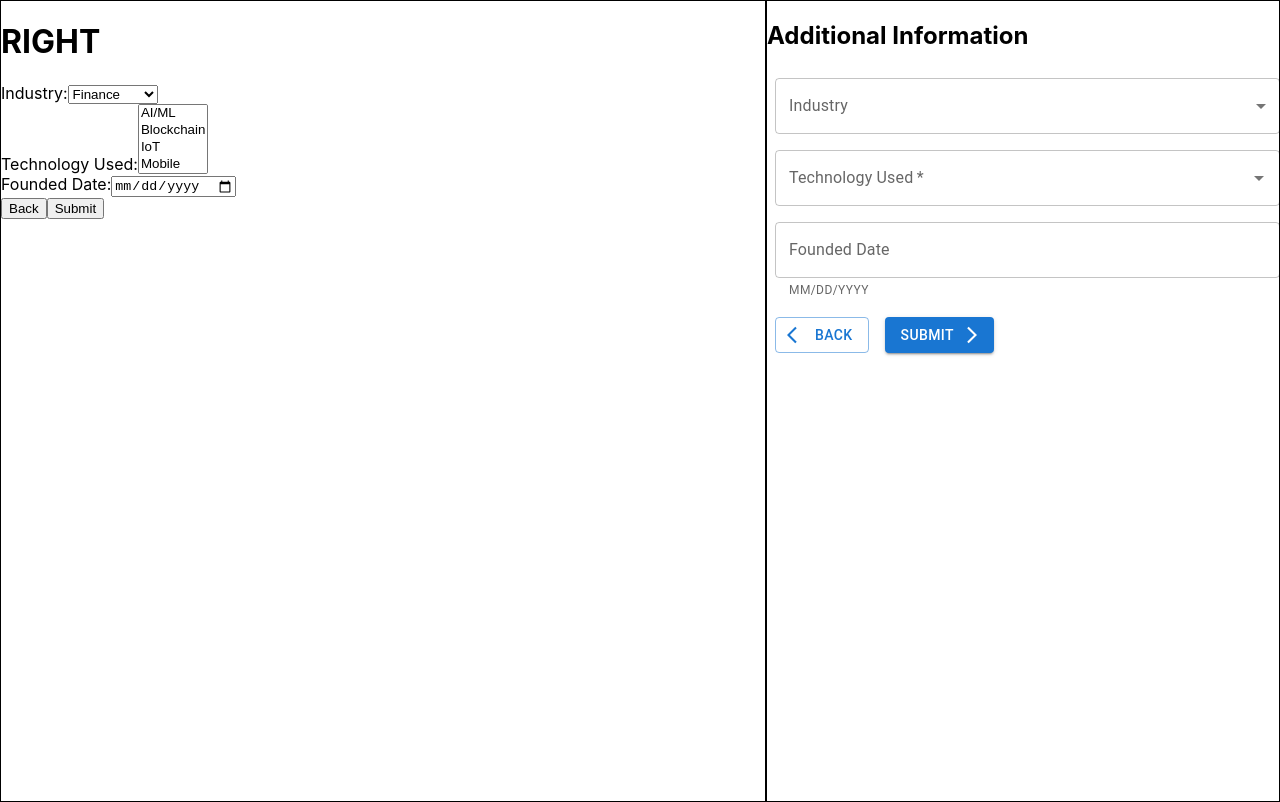
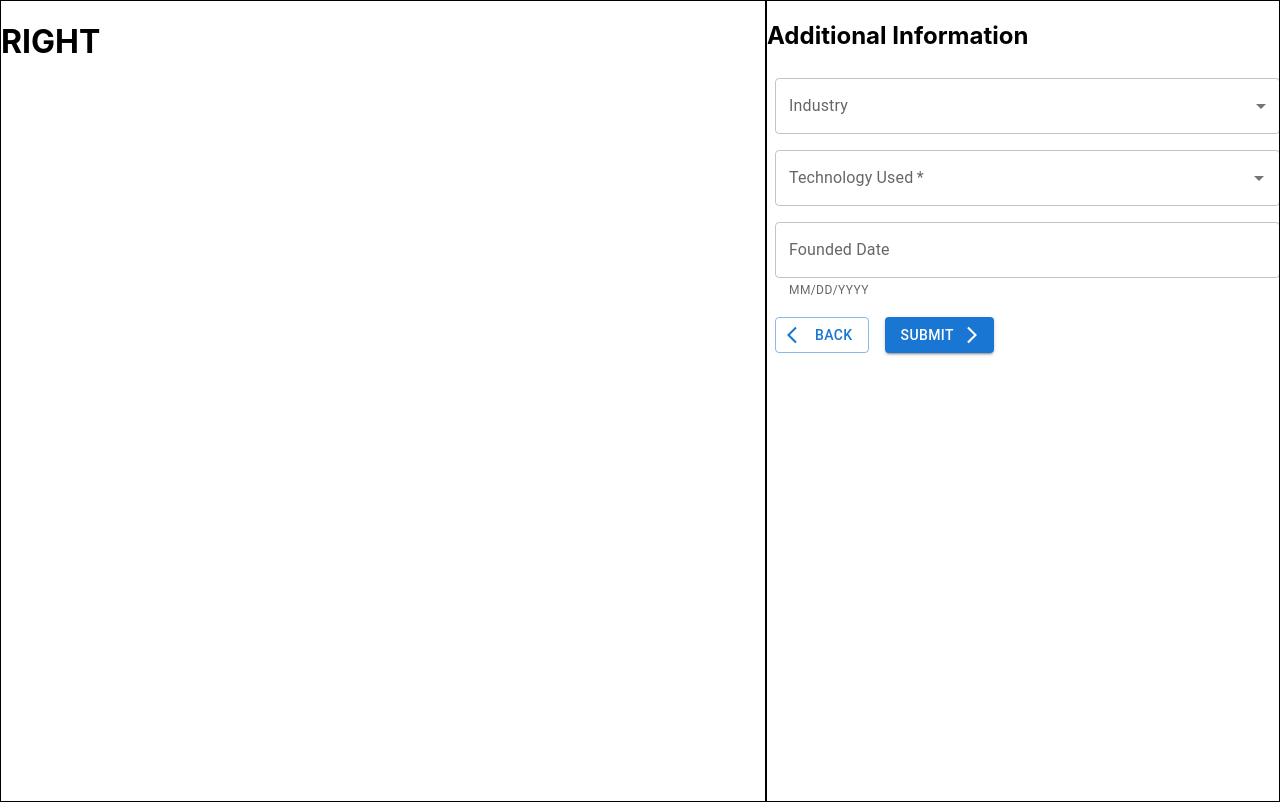
Before and after one commit to ufombam/vidare-vester-ai, a React (Create React App) app: page / in a window 1280 px wide. Both pictures are taken after a click on the button "NEXT". Built offline with nearby package versions, Linux system fonts and the light colour scheme.

Commit message:
tidying up form2 functionalities

```diff
--- a/src/App.tsx
+++ b/src/App.tsx
@@ -1,5 +1,5 @@
 import React, { useState } from 'react';
-import { FormData } from './components/interfaces/interface';
+import { FormData, CountryType } from './components/interfaces/interface';
 import Form1 from './components/form1/Form1';
 import Form2 from './components/form2/Form2';
 
@@ -8,7 +8,7 @@ const StartupForm: React.FC = () => {
   const [formData, setFormData] = useState<FormData>({
     name: '',
     website: '',
-    location: '',
+    location: "",
     industry: '',
     technology: [],
     foundedDate: '',
@@ -17,12 +17,15 @@ const StartupForm: React.FC = () => {
   const handleChange = (e: React.ChangeEvent<HTMLInputElement> | React.ChangeEvent<HTMLSelectElement>) => {
     const { name, value } = e.target;
     setFormData({ ...formData, [name]: value });
-    console.log("I am changing");
   };
-  // const handleNextPage = (e: React.ChangeEvent<HTMLSelectElement>) => {
-  //   const { name, value } = e.target;
-  //   console.log(name, value)
-  // }
+
+  const handleLocation = (countryData: CountryType): void => {
+    setFormData({...formData, location: countryData.label})
+  }
+
+  const handleTech = (event: React.ChangeEvent<{}>, newValue: string[]): void => {
+    setFormData({...formData, technology: newValue})
+  }
 
   const handleTechnologyChange = (e: React.ChangeEvent<HTMLSelectElement>) => {
     const options = e.target.options;
@@ -51,9 +54,10 @@ const StartupForm: React.FC = () => {
   return (
     <div>
       {page === 1 ? (
-        <Form1 onNext={handleNext} onChange={handleChange} formData={formData} />
+        <Form1 onNext={handleNext} onChange={handleChange} formData={formData} locationData={handleLocation}  />
       ) : (
         <Form2
+          onTechChange={handleTech}
           onBack={handleBack}
           onSubmit={handleSubmit}
           onChange={handleChange}
--- a/src/components/form1/Form1.tsx
+++ b/src/components/form1/Form1.tsx
@@ -3,20 +3,16 @@ import { FormData } from '../../components/interfaces/interface';
 import './Form1.css';
 import { TextField, Autocomplete, Button, Box } from '@mui/material';
 import { ArrowForwardIos } from '@mui/icons-material';
+import { CountryType } from '../../components/interfaces/interface';
 
 
-const Form1: React.FC<{ onNext: () => void; onChange: (e: React.ChangeEvent<HTMLInputElement>) => void; formData: FormData; }> = ({
+const Form1: React.FC<{ onNext: () => void; onChange: (e: React.ChangeEvent<HTMLInputElement>) => void; formData: FormData; locationData: (countryData: CountryType) => void }> = ({
     onNext,
     onChange,
     formData,
+    locationData
 }) => {
-    const [value, setValue] = React.useState<string | null>();
-    interface CountryType {
-        code: string;
-        label: string;
-        phone: string;
-        suggested?: boolean;
-    }
+    const [value, setValue] = React.useState<CountryType | null>(null);
 
     // From https://bitbucket.org/atlassian/atlaskit-mk-2/raw/4ad0e56649c3e6c973e226b7efaeb28cb240ccb0/packages/core/select/src/data/countries.js
     const countries: readonly CountryType[] = [
@@ -447,7 +443,7 @@ const Form1: React.FC<{ onNext: () => void; onChange: (e: React.ChangeEvent<HTML
     return (
     <div className='fm1-body'>
         <div className='fm1-left'>
-        <h2>Startup Information</h2>
+            <h2>Startup Information</h2>
             <h1>LEFT</h1>
         </div>
         <div className='fm1-right'>
@@ -479,11 +475,12 @@ const Form1: React.FC<{ onNext: () => void; onChange: (e: React.ChangeEvent<HTML
                     required
                 />
                 <Autocomplete
+                    value={value}
+                    onChange={(event: any, newValue: CountryType | any) => {
+                        locationData(newValue);
+                        setValue(newValue);
+                    }}
                     id="country-select-demo"
-                    multiple
-
-                    //onChange={onChange}
-                    //value={formData.location}
                     sx={{ width: 300 }}
                     options={countries}
                     autoHighlight
--- a/src/components/form2/Form2.tsx
+++ b/src/components/form2/Form2.tsx
@@ -1,4 +1,4 @@
-import React from 'react';
+import React, { useState } from 'react';
 import { FormData } from '../../components/interfaces/interface';
 import { Button, Box, FormControl, InputLabel, MenuItem, TextField, Autocomplete, Stack } from '@mui/material';
 import Select, { SelectChangeEvent } from '@mui/material/Select';
@@ -11,17 +11,19 @@ import './Form2.css';
 
 
 
-const Form2: React.FC<{ onBack: () => void; onSubmit: () => void; onChange: (e: React.ChangeEvent<HTMLInputElement> | React.ChangeEvent<HTMLSelectElement>) => void; formData: FormData }> = ({
+const Form2: React.FC<{ onBack: () => void; onSubmit: () => void; onChange: (e: React.ChangeEvent<HTMLInputElement> | React.ChangeEvent<HTMLSelectElement>) => void; formData: FormData; onTechChange: (event: React.ChangeEvent<{}>, newValue: string[]) => void }> = ({
     onBack,
     onSubmit,
     onChange,
     formData,
+    onTechChange
 }) => {
-    const [age, setAge] = React.useState('');
-    const [value, setValue] = React.useState<Dayjs | null>(null);
+    const [industry, setIndustry] = React.useState<string>('');
+    const [selectedTechnologies, setSelectedTechnologies] = useState<string[]>([]);
+    const [date, setDate] = React.useState<Dayjs | null>(null);
 
     const handleChange = (event: SelectChangeEvent) => {
-        setAge(event.target.value as string);
+        setIndustry(event.target.value as string);
     };
     const industries = ['Finance', 'Healthcare', 'Education', 'Technology', 'Other'];
 
@@ -31,46 +33,6 @@ const Form2: React.FC<{ onBack: () => void; onSubmit: () => void; onChange: (e:
     <div className='fm2-body'>
         <div className='fm2-left'>
             <h1>RIGHT</h1>
-            <label>
-            Industry:
-            <select name="industry" onChange={onChange} value={formData.industry}>
-                {industries.map((industry, index) => (
-                <option key={index} value={industry}>
-                    {industry}
-                </option>
-                ))}
-            </select>
-            </label>
-            <br />
-            <label>
-            Technology Used:
-            <select
-                name="technology"
-                onChange={onChange}
-                value={formData.technology}
-                multiple
-            >
-                {technologies.map((tech, index) => (
-                <option key={index} value={tech}>
-                    {tech}
-                </option>
-                ))}
-            </select>
-            </label>
-            <br />
-            <label>
-            Founded Date:
-            <input
-                type="date"
-                name="foundedDate"
-                value={formData.foundedDate}
-                onChange={onChange}
-                required
-            />
-            </label>
-            <br />
-            <button onClick={onBack}>Back</button>
-            <button onClick={onSubmit}>Submit</button>
         </div>
         <div className='fm2-right'>
             <h2>Additional Information</h2>
@@ -83,17 +45,20 @@ const Form2: React.FC<{ onBack: () => void; onSubmit: () => void; onChange: (e:
                     autoComplete="off"
                     >
                     <FormControl fullWidth>
-                        <InputLabel id="demo-simple-select-label">Industry</InputLabel>
+                        <InputLabel id="industry_label">Industry</InputLabel>
                         <Select
-                            labelId="demo-simple-select-label"
-                            id="demo-simple-select"
-                            value={age}
+                            labelId="industry"
+                            id="industry_tag"
+                            value={industry}
                             label="Industry"
-                            onChange={handleChange}
+                            name='industry'
+                            onChange={(event: any) => {
+                                onChange(event);
+                                return handleChange}}
                             >
-                            <MenuItem value={10}>Ten</MenuItem>
-                            <MenuItem value={20}>Twenty</MenuItem>
-                            <MenuItem value={30}>Thirty</MenuItem>
+                            {industries.map((industry, index) =>
+                                <MenuItem key={index} value={industry}>{industry}</MenuItem>
+                            )}
                         </Select>
                     </FormControl>
                     <Autocomplete
@@ -101,6 +66,11 @@ const Form2: React.FC<{ onBack: () => void; onSubmit: () => void; onChange: (e:
                         multiple
                         sx={{ width: 300 }}
                         options={technologies}
+                        value={selectedTechnologies}
+                        onChange={(event: any, value) => {
+                            onTechChange(event, value)
+                          return  setSelectedTechnologies(value)
+                        }}
                         autoHighlight
                         getOptionLabel={(option) =>  option}
                         renderOption={(props, option) => (
@@ -124,7 +94,9 @@ const Form2: React.FC<{ onBack: () => void; onSubmit: () => void; onChange: (e:
                 <LocalizationProvider dateAdapter={AdapterDayjs}>
                     <DatePicker
                         label="Founded Date"
-                        value={value} onChange={(newValue) => setValue(newValue)}
+                        value={date} onChange={(newValue) => {
+                           return setDate(newValue)
+                        }}
                         slotProps={{
                         textField: {
                             helperText: 'MM/DD/YYYY',
@@ -136,12 +108,14 @@ const Form2: React.FC<{ onBack: () => void; onSubmit: () => void; onChange: (e:
                         <Button
                             variant="outlined"
                             startIcon={<ArrowBackIos />}
+                            onClick={onBack}
                             >
                             BACK
                         </Button>
                         <Button
                             variant="contained"
                             endIcon={<ArrowForwardIos />}
+                            onClick={onSubmit}
                             >
                             SUBMIT
                         </Button>
```
Also changed, not shown: src/components/interfaces/interface.tsx (+7 -0 lines). Lines whose indentation alone changed are shown as unchanged.
